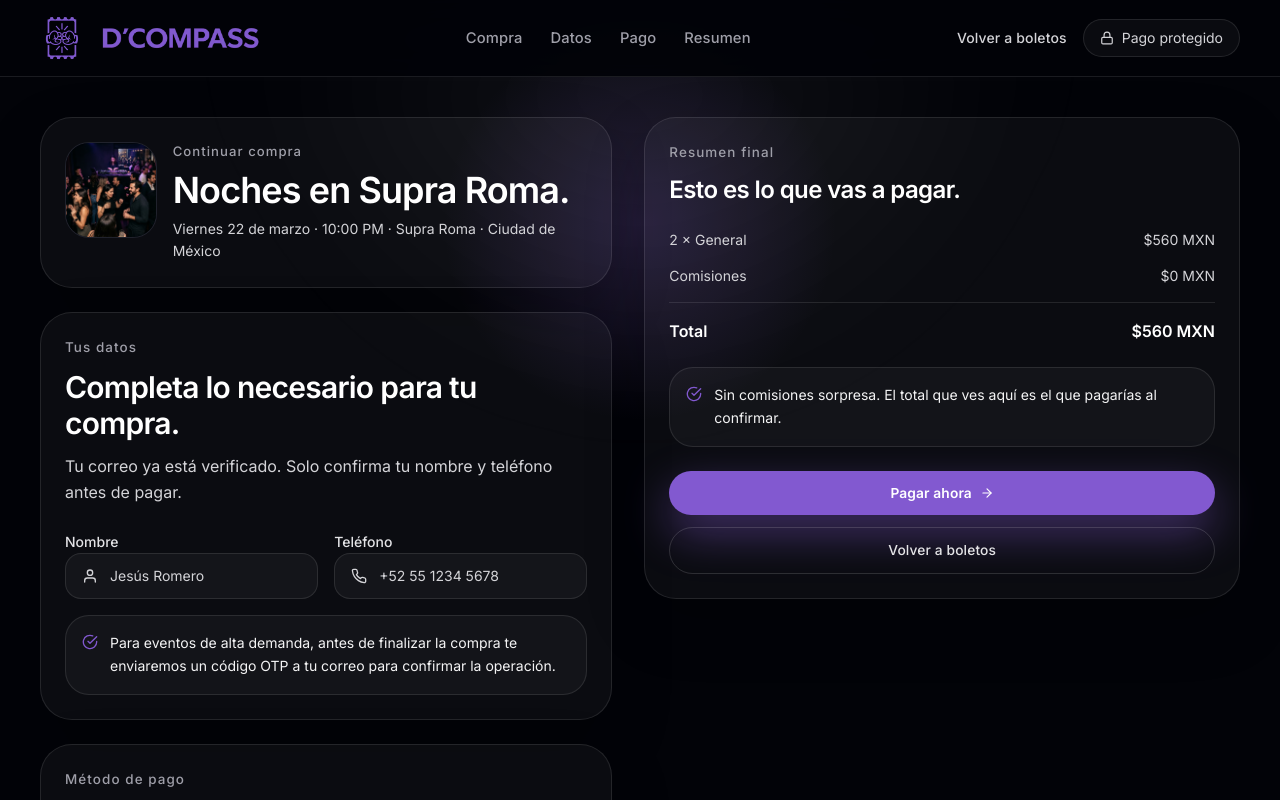
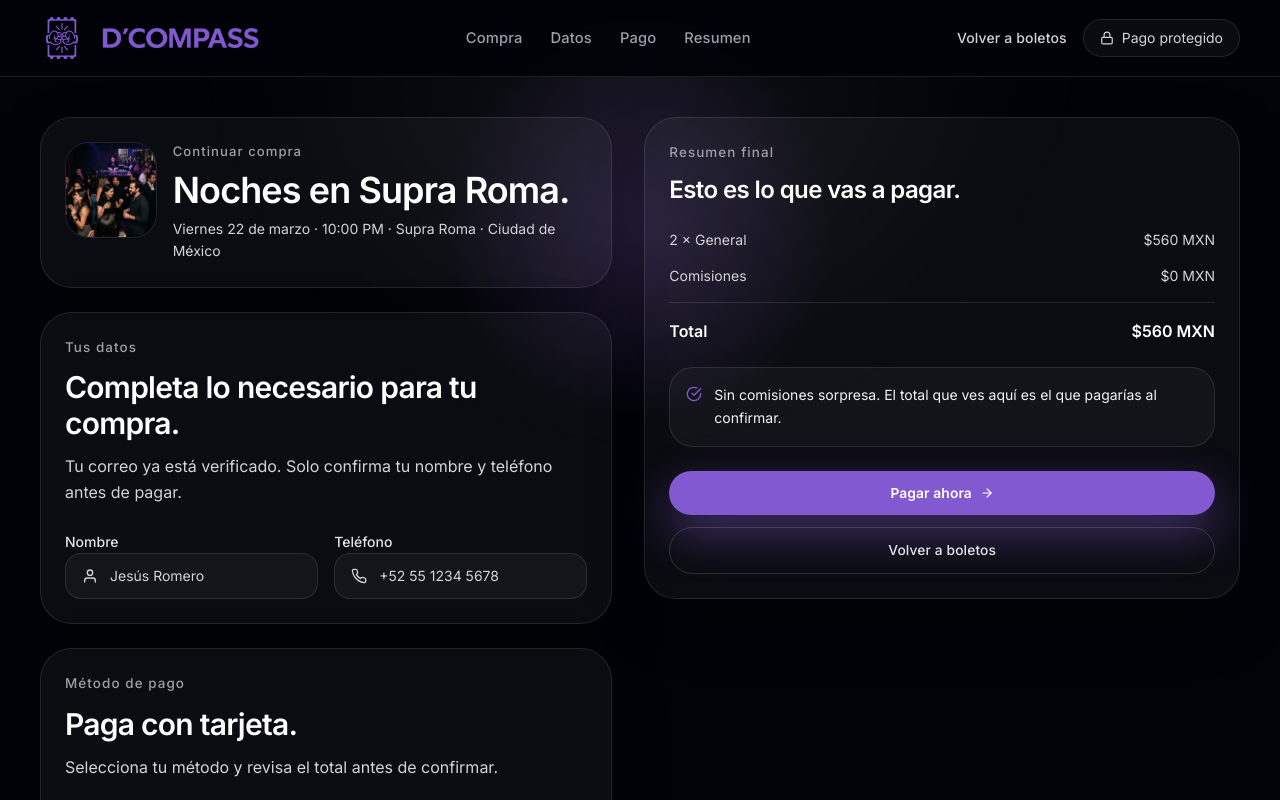
Before and after one commit to dev-status/dcompass-platform, a Next.js app in the folder apps/ui-lab/: page /checkout in a window 1280 px wide. Shown: the top 800 px of the page. Built offline with nearby package versions, Linux system fonts and the light colour scheme.

Commit message:
refine(ui-lab): remove otp note from checkout

```diff
--- a/apps/ui-lab/src/app/checkout/page.tsx
+++ b/apps/ui-lab/src/app/checkout/page.tsx
@@ -138,16 +138,6 @@
                   </div>
                 </div>
 
-                <div className="mt-4 rounded-[1.5rem] border border-white/10 bg-white/[0.035] p-4">
-                  <div className="flex items-start gap-3">
-                    <span className="mt-0.5" style={{ color: colors.accent }}>
-                      <FiCheckCircle className="text-base" />
-                    </span>
-                    <p className="text-sm leading-relaxed text-zinc-100">
-                      Para eventos de alta demanda, antes de finalizar la compra te enviaremos un código OTP a tu correo para confirmar la operación.
-                    </p>
-                  </div>
-                </div>
               </section>
 
               <section id="payment" className="rounded-[2rem] border border-white/10 bg-white/[0.04] p-6 shadow-[0_24px_60px_rgba(0,0,0,0.24)]">
```
